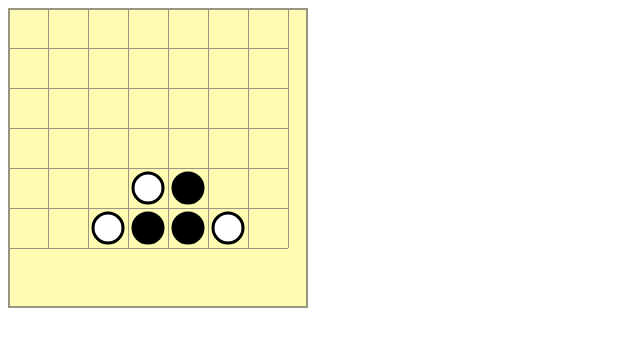
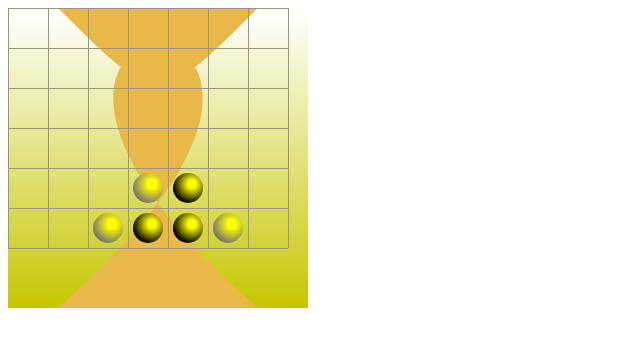
Before and after one commit to CrissNowik/4Balls, a plain HTML site: page index.html in a window 1280 px wide. Shown: the whole page, without its empty margins (0-640 px from the left). Drawn offline with Linux system fonts and the light colour scheme.

Commit message:
bezier curves in background and gradients on dots

```diff
--- a/index.html
+++ b/index.html
@@ -16,6 +16,28 @@
             ctx.lineWidth = 2;
             ctx.fillRect(0, 0, canvas.width, canvas.height);
             ctx.strokeRect(1, 1, canvas.width-2, canvas.height-2);
+ // gradient
+            let gradient = ctx.createLinearGradient(0,0,0, 300);
+
+            gradient.addColorStop(0, '#fff');
+            gradient.addColorStop(1, '#c6c602');
+            ctx.fillStyle = gradient;
+            ctx.fillRect(0,0, canvas.width, canvas.height);
+
+//curves on background
+            ctx.strokeStyle = "#6f6e62";
+            ctx.fillStyle = "#e8b948";
+
+            ctx.beginPath();
+            ctx.moveTo(50,300);
+            ctx.bezierCurveTo(450,-50, -150,-50, 250,300);
+            ctx.fill();
+
+            ctx.beginPath();
+            ctx.moveTo(50,0);
+            ctx.bezierCurveTo(150,100, 150,100, 250,0);
+            ctx.fill();
+
 // game cells
             let cellSize = 40;
             ctx.beginPath();
@@ -52,21 +74,34 @@
                     if (!value) {
                         continue;
                     }
-
+                    let color;
                     switch (value) {
                         case 1:
-                            ctx.fillStyle = "#000"
+                            color = "#000"
                             break;
                         case 2:
-                            ctx.fillStyle = "#fff"
+                            color = "#7f796c"
                             break;
                         // default:
                         //     break;
                     }
-                    ctx.beginPath();
-                    ctx.arc((j+0.5)*cellSize, (i+0.5)*cellSize, cellSize/2 - 5, 0, 2*Math.PI, false);
-                    ctx.fill();
-                    ctx.stroke();
+
+                let x = (j + 0.5) * cellSize;
+                let y = (i + 0.5) * cellSize;
+                let radius = cellSize * 0.4;
+                let gradientX = x + cellSize * 0.1;
+                let gradientY = y - cellSize * 0.1;
+
+                let gradient = ctx.createRadialGradient(
+                    gradientX, gradientY, cellSize*0.1, gradientX, gradientY, radius*1.2);
+
+                gradient.addColorStop(0, "yellow");
+                gradient.addColorStop(1, color);
+                ctx.fillStyle = gradient;
+
+                ctx.beginPath();
+                ctx.arc((j+0.5)*cellSize, (i+0.5)*cellSize, cellSize/2 - 5, 0, 2*Math.PI, false);
+                ctx.fill();
                 }
             }
         }
```
